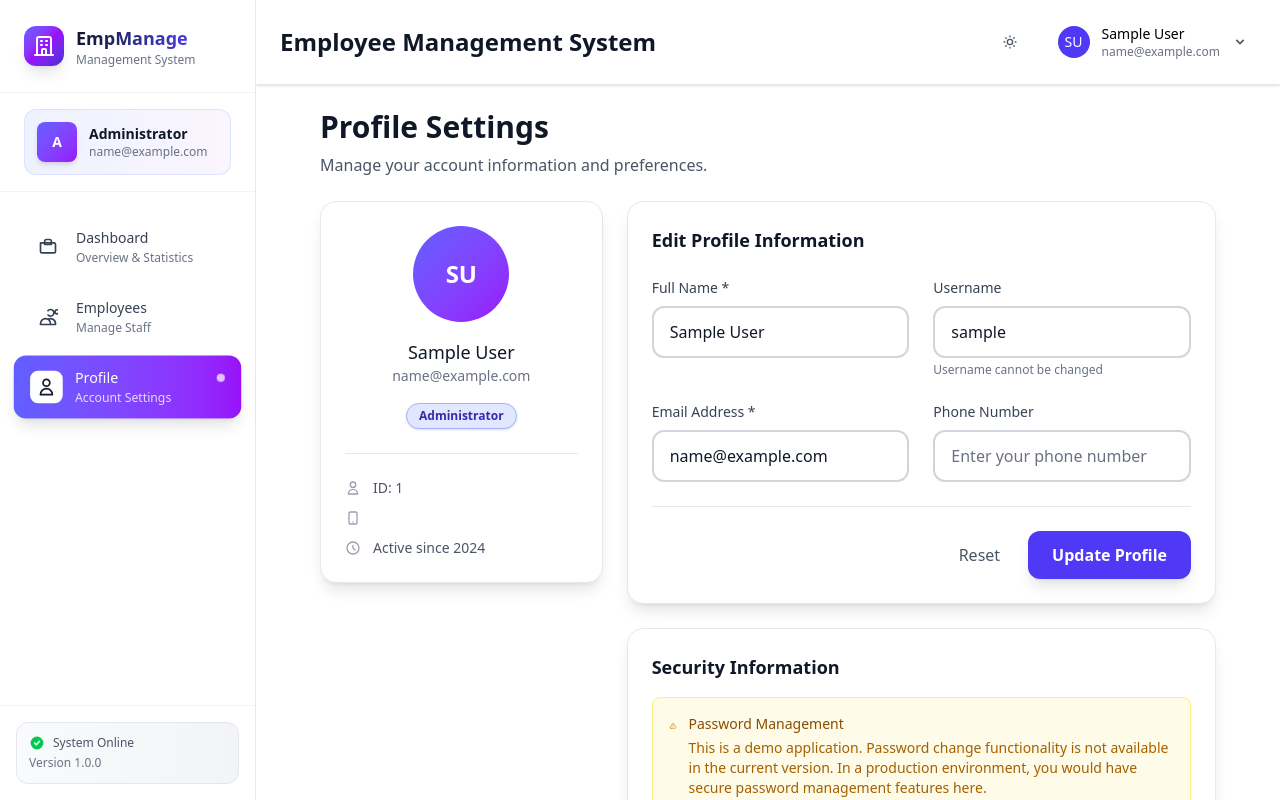
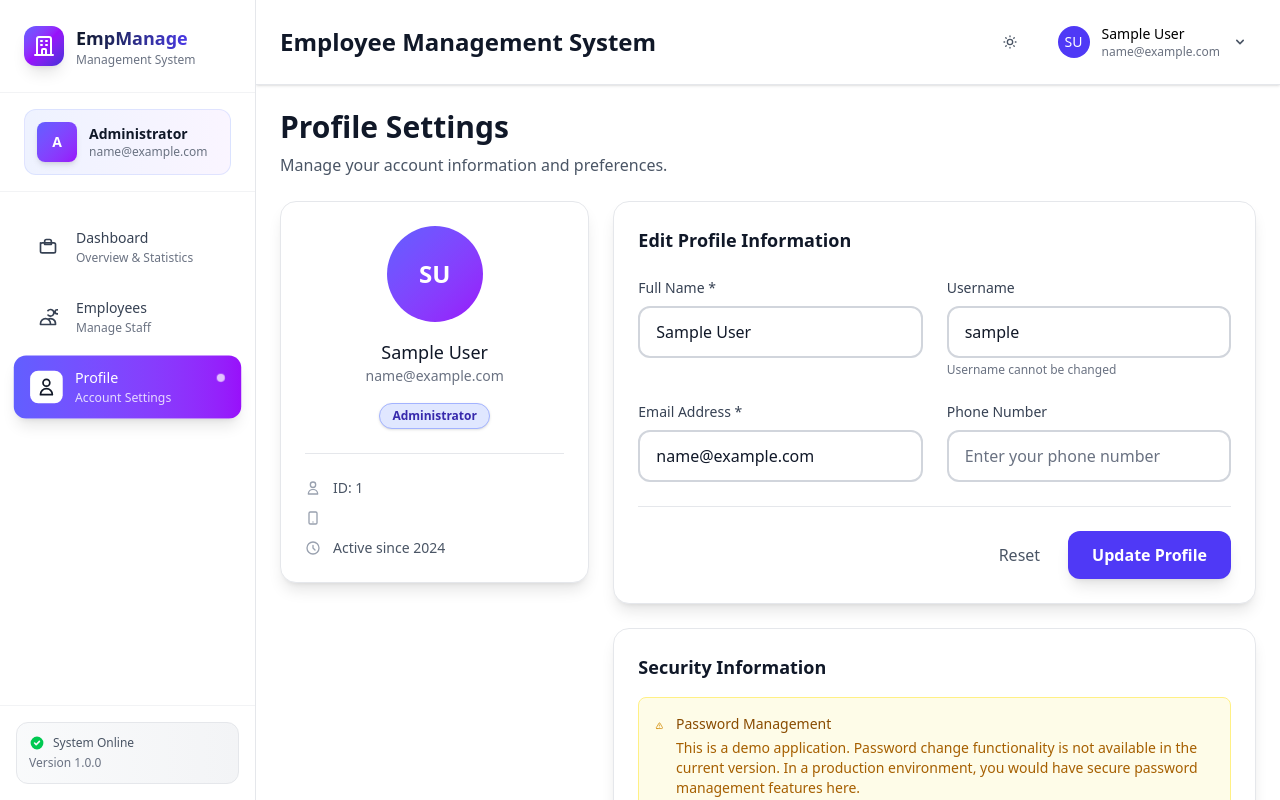
Before and after one commit to akbarryyan/tugas-1-frontend, a React (Vite) app: page /profile in a window 1280 px wide. Built offline with nearby package versions, Linux system fonts and the light colour scheme; sample sign-in values are in the browser's storage.

Commit message:
refactor: remove unnecessary max-width from profile container for improved layout

```diff
--- a/src/pages/Profile.jsx
+++ b/src/pages/Profile.jsx
@@ -46,7 +46,7 @@ const Profile = () => {
   };
 
   return (
-    <div className="max-w-4xl mx-auto space-y-6 animate-fade-in">
+    <div className="space-y-6 animate-fade-in">
       {/* Header */}
       <div>
         <h1 className="text-3xl font-bold text-gray-900 dark:text-white">
```
